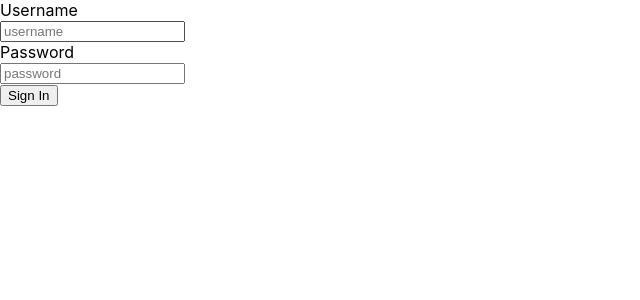
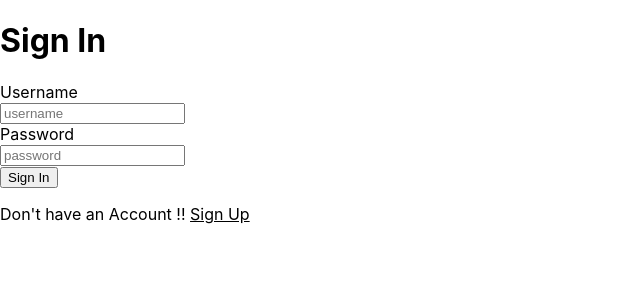
Before and after one commit to VaibhavSatokar/Movie-Rator-App, a React (Create React App) app in the folder movie_rater_ui/: page / in a window 1280 px wide. Shown: the top 300 px of the page, without its empty margins (0-640 px from the left). Built offline with nearby package versions, Linux system fonts and the light colour scheme.

Commit message:
Register Users

```diff
--- a/movie_rater_ui/src/App.js
+++ b/movie_rater_ui/src/App.js
@@ -32,8 +32,6 @@ function App() {
   useEffect(() => {
     if(!token['mr-token']) window.location.href='/'
   },[token])
-
-
 
   const loadMovie = movie =>{
     setSelectedMovie(movie);
--- a/movie_rater_ui/src/api-service.js
+++ b/movie_rater_ui/src/api-service.js
@@ -6,6 +6,16 @@ export default class API {
             headers: {'Content-Type':'application/json'},
             body: JSON.stringify(body)
         }).then(response => response.json());
+    }
+
+    static registerUser(body){
+        return fetch(`http://127.0.0.1:8000/api/users/`,{
+            method:'POST',
+            headers : {
+                'Content-Type':'application/json',
+            },
+            body :JSON.stringify(body)
+        }).then(resp => resp.json())
     }
 
     static updateMovie(movie_id, body, token){
--- a/movie_rater_ui/src/components/auth/auth.js
+++ b/movie_rater_ui/src/components/auth/auth.js
@@ -5,6 +5,8 @@ import { useCookies } from 'react-cookie';
 function Auth() {
     const [username, setUsername] = useState('');
     const [password, setPassword] = useState('');
+
+    const[isLoginView, setIsLoginView] = useState(true);
 
     const [token, setToken] = useCookies(['mr-token']);
 
@@ -19,9 +21,16 @@ function Auth() {
         .catch(error => console.log(error));
     }
 
+    const signUpClicked = () =>{
+        API.registerUser({username,password})
+        .then(() =>signInClicked())
+        .catch(error => console.log(error));
+    }
+
 
   return (
     <div>
+        {isLoginView ? <h1>Sign In</h1> :<h1>Sign Up</h1>}
         <label htmlFor="username">Username</label> <br/>
         <input id="username" type="text" placeholder='username' value={username}
         onChange={ evt => setUsername(evt.target.value)}/>
@@ -32,7 +41,14 @@ function Auth() {
         onChange={ evt => setPassword(evt.target.value)}/>
         <br/>
 
-        <button type='submit' onClick={signInClicked}>Sign In</button>
+        {isLoginView ? <button type='submit' onClick={signInClicked}>Sign In</button>
+        : <button type='submit' onClick={signUpClicked}>Sign Up</button>}
+
+        {isLoginView ?
+        <p>Don't have an Account !! <u onClick={()=>setIsLoginView(false)}>Sign Up</u></p>
+        :<p>Already have an account !! <u onClick={()=>setIsLoginView(true)}>Sign In</u></p> }
+
+
     </div>
   )
 }
```
